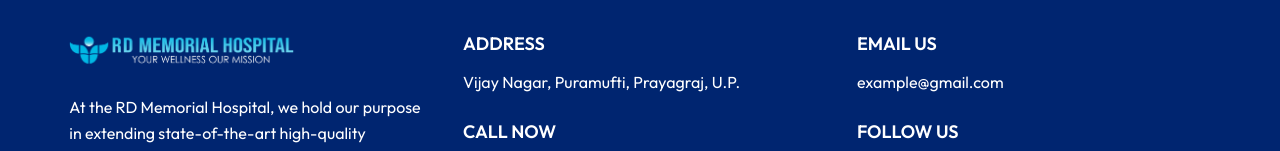
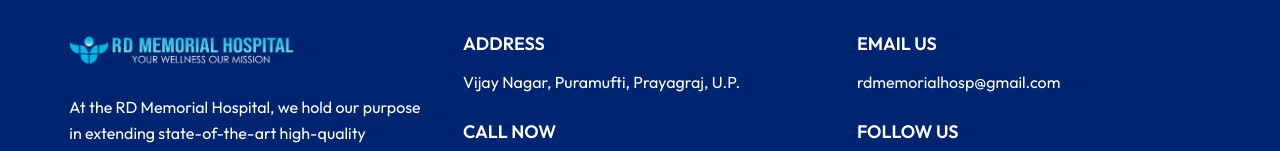
Before and after one commit to alpharsh/hospital, a React (Vite) app: page / in a window 1280 px wide. Shown: the part 4125-4276 px from the top of the page. Built offline with nearby package versions, Linux system fonts and the light colour scheme.

Commit message:
Update Footer component with new contact email address

```diff
--- a/src/components/Footer.jsx
+++ b/src/components/Footer.jsx
@@ -56,7 +56,7 @@ const Footer = () => {
             href="mailto:example@gmail.com"
             className="text-base hover:text-gray-300 transition duration-300"
           >
-            example@gmail.com
+            rdmemorialhosp@gmail.com
           </a>
 
           <h3 className="font-semibold text-lg mt-6 mb-3 uppercase">
```
